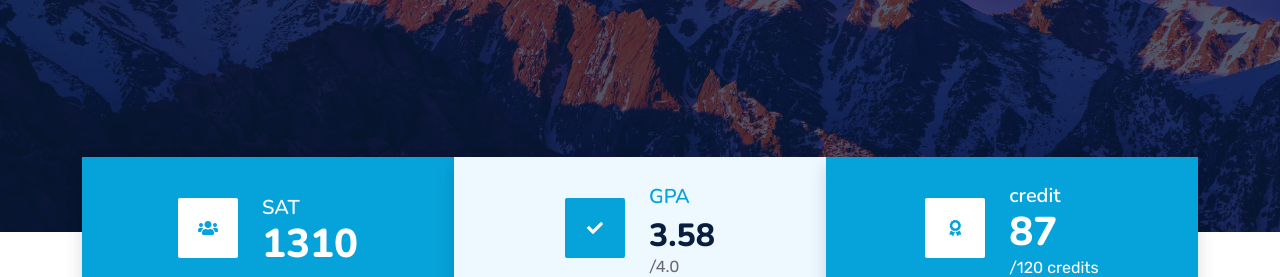
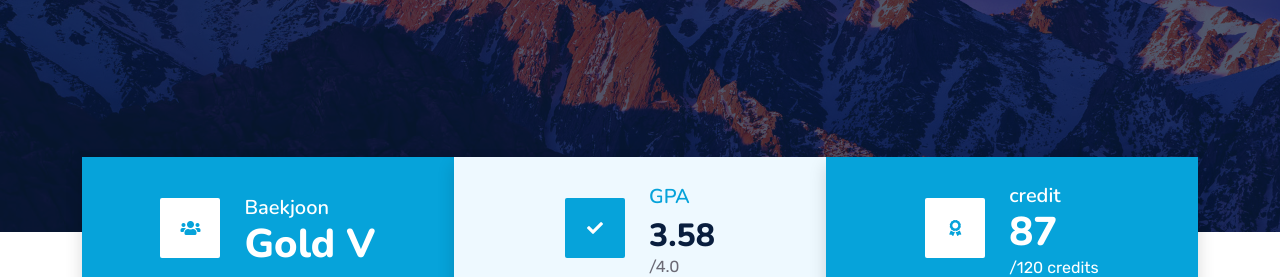
Before and after one commit to Jungwoo-Ryu/portfolio, a plain HTML site: page index.html in a window 1280 px wide. Shown: the part 533-810 px from the top of the page. Drawn offline with nearby package versions, Linux system fonts and the light colour scheme.

Commit message:
baekjoon

```diff
--- a/index.html
+++ b/index.html
@@ -149,8 +149,8 @@
                             <i class="fa fa-users text-primary"></i>
                         </div>
                         <div class="ps-4">
-                            <h5 class="text-white mb-0">SAT</h5>
-                            <h1 class="text-white mb-0" data-toggle="counter-up">1310</h1>
+                            <h5 class="text-white mb-0">Baekjoon</h5>
+                            <h1 class="text-white mb-0">Gold V</h1>
                         </div>
                     </div>
                 </div>
```
